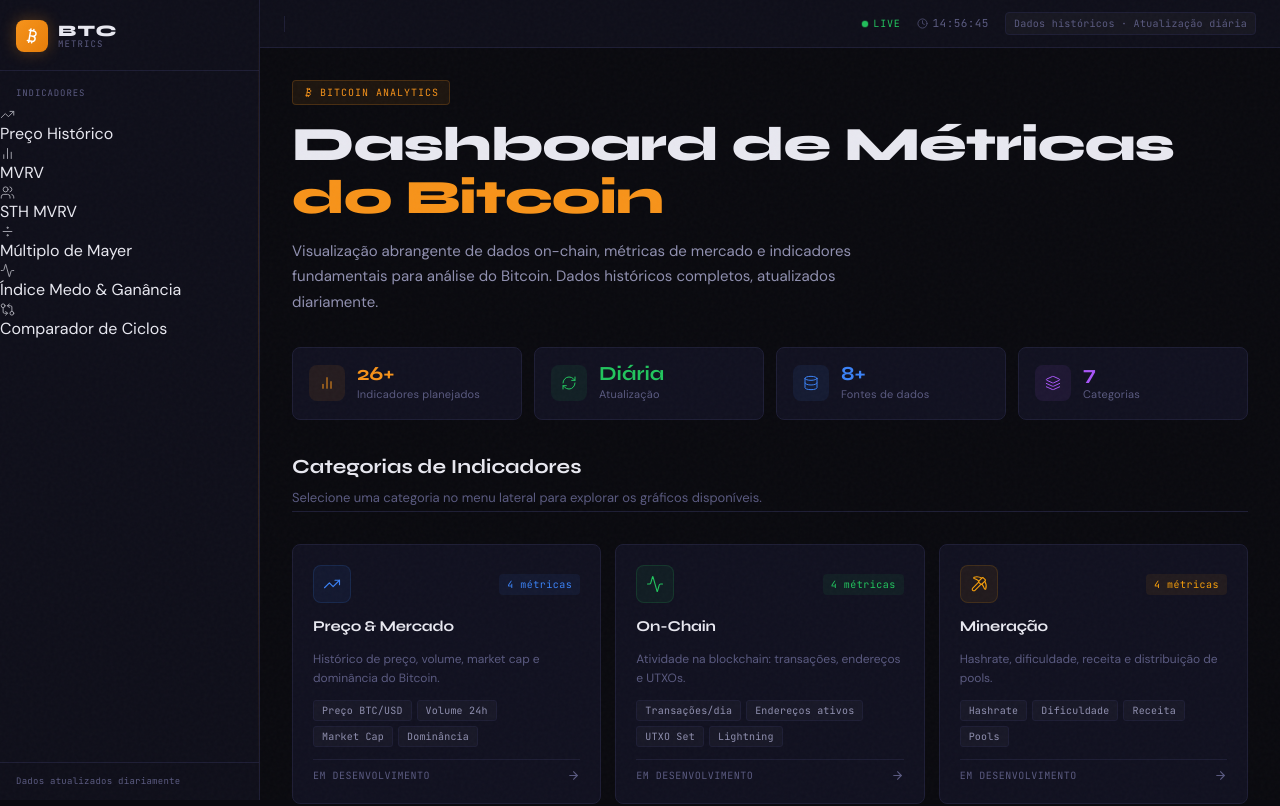
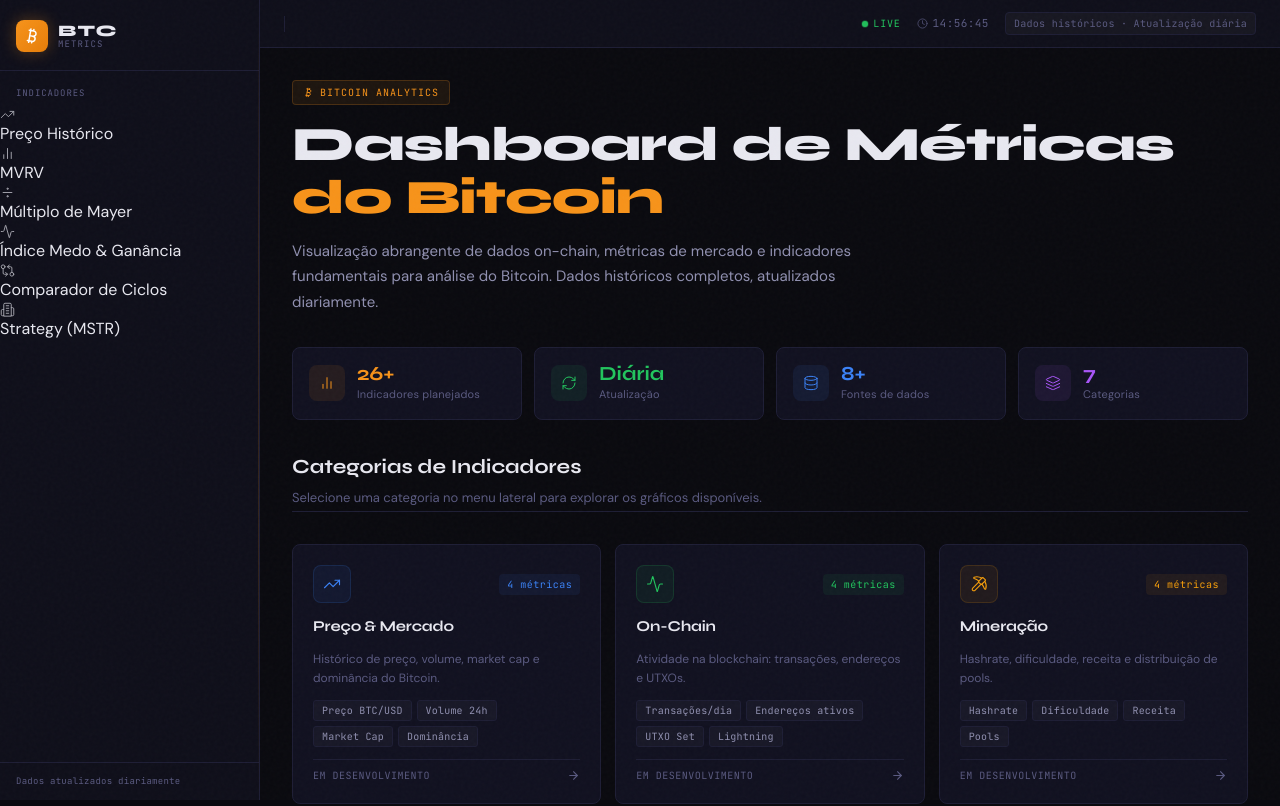
Before and after one commit to Chicoeth/btc-dashboard, a Next.js app in the folder btc-dashboard/frontend/: page / in a window 1280 px wide. Shown: the top 806 px of the page. Built offline with nearby package versions, Linux system fonts and the light colour scheme.

Commit message:
chore: update Sidebar.jsx

```diff
--- a/btc-dashboard/frontend/src/components/Sidebar.jsx
+++ b/btc-dashboard/frontend/src/components/Sidebar.jsx
@@ -1,14 +1,14 @@
 import Link from 'next/link';
 import { useRouter } from 'next/router';
-import { Bitcoin, TrendingUp, Activity, BarChart2, Divide, GitCompareArrows, Users } from 'lucide-react';
+import { Bitcoin, TrendingUp, Activity, BarChart2, Divide, GitCompareArrows, Building2 } from 'lucide-react';
 
 const NAV = [
   { label: 'Preço Histórico',        href: '/mercado/preco',                icon: TrendingUp       },
   { label: 'MVRV',                   href: '/indicadores/mvrv',             icon: BarChart2         },
-  { label: 'STH MVRV',               href: '/indicadores/sth-mvrv',         icon: Users             },
   { label: 'Múltiplo de Mayer',      href: '/indicadores/multiplo-mayer',   icon: Divide            },
   { label: 'Índice Medo & Ganância', href: '/indicadores/medo-ganancia',    icon: Activity          },
   { label: 'Comparador de Ciclos',   href: '/indicadores/comparador-ciclos', icon: GitCompareArrows },
+  { label: 'Strategy (MSTR)',        href: '/indicadores/strategy',          icon: Building2        },
 ];
 
 export default function Sidebar() {
```
